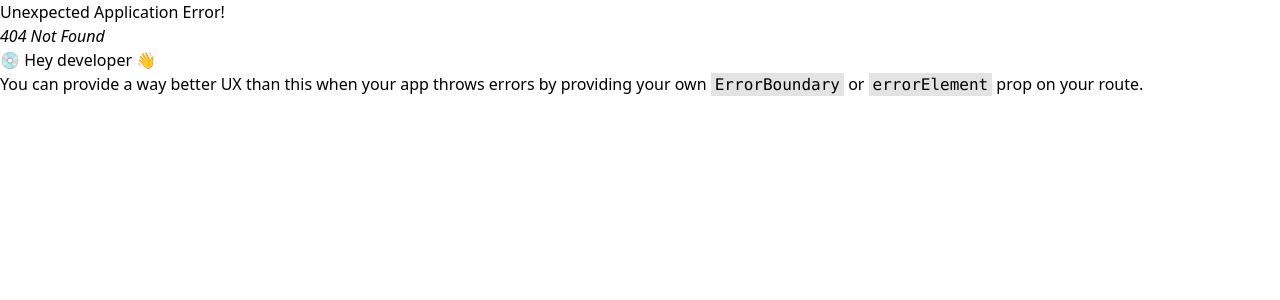
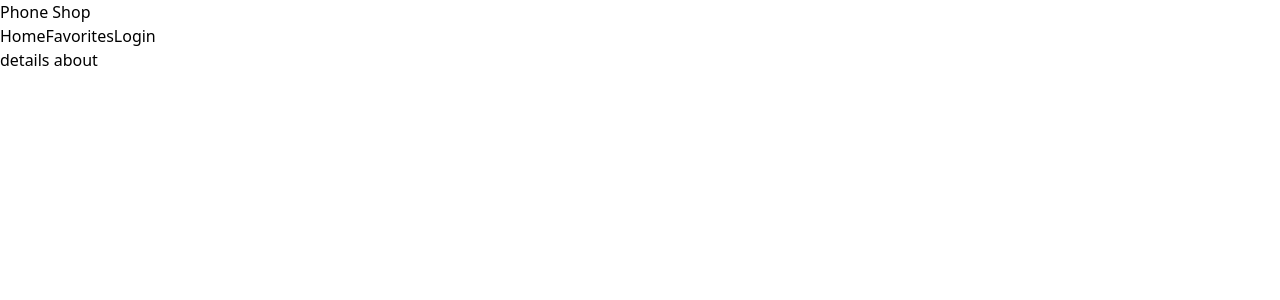
Before and after one commit to iamdevsajjad/phone-shop, a React (Vite) app: page /phones/1 in a window 1280 px wide. Before the commit this address had no page. Shown: the top 300 px of the page. Built offline with nearby package versions, Linux system fonts and the light colour scheme.

Commit message:
error page added

```diff
--- a/src/components/Shared/Phones/Phone/Phone.jsx
+++ b/src/components/Shared/Phones/Phone/Phone.jsx
@@ -1,13 +1,11 @@
 import React from "react";
+import { Link } from "react-router-dom";
 
-const Phone = ({phone}) => {
+const Phone = ({ phone }) => {
   return (
     <div className="relative flex flex-col text-gray-700 bg-white shadow-md w-96 rounded-xl bg-clip-border">
       <div className="relative mx-4 mt-4 overflow-hidden text-gray-700 bg-white h-2/3 rounded-xl bg-clip-border">
-        <img
-          src={phone.image}
-          className="object-cover h-60 mx-auto"
-        />
+        <img src={phone.image} className="object-cover h-60 mx-auto" />
       </div>
       <div className="p-6">
         <div className="flex items-center justify-between mb-2">
@@ -23,12 +21,14 @@ const Phone = ({phone}) => {
         </p>
       </div>
       <div className="p-6 pt-0">
+        <Link to={`/phones/${phone.id}`}>
           <button
             className="block w-full select-none rounded-lg bg-blue-gray-900/10 py-3 px-6 text-center align-middle font-sans text-xs font-bold uppercase text-blue-gray-900 transition-all hover:scale-105 focus:scale-105 focus:opacity-[0.85] active:scale-100 active:opacity-[0.85] disabled:pointer-events-none disabled:opacity-50 disabled:shadow-none bg-gray-200"
             type="button"
           >
             See Details
           </button>
+        </Link>
       </div>
     </div>
   );
--- a/src/page/Route.jsx
+++ b/src/page/Route.jsx
@@ -1,6 +1,8 @@
 
 import { createBrowserRouter } from "react-router-dom";
 import MainLayout from "../components/Shared/MainLayout/MainLayout";
+import Details from "../pages/Details/Details";
+import ErrorPage from "../pages/ErrorPage/ErrorPage";
 import Favorite from "../pages/Favorite/Favorite";
 import Home from "../pages/Home/Home";
 import Login from "../pages/Login/Login";
@@ -10,6 +12,7 @@ const router = createBrowserRouter([
   {
     path: "/",
     element:<MainLayout/>,
+    errorElement:<ErrorPage/>,
     children:[
       {
         path: "/",
@@ -21,6 +24,10 @@ const router = createBrowserRouter([
         element:<Favorite/>
       },
       {
+        path: '/phones/:id',
+        element:<Details/>
+      },
+      {
         path: "/login",
         element:<Login/>
       },
--- /dev/null
+++ b/src/pages/Details/Details.jsx
@@ -0,0 +1,11 @@
+import React from 'react';
+
+const Details = () => {
+    return (
+        <div>
+            details about
+        </div>
+    );
+};
+
+export default Details;
--- /dev/null
+++ b/src/pages/ErrorPage/ErrorPage.jsx
@@ -0,0 +1,11 @@
+import React from 'react';
+
+const ErrorPage = () => {
+    return (
+        <div className='flex items-center justify-center h-[100vh]'>
+            <h1 className='text-7xl font-semibold'>Error</h1>
+        </div>
+    );
+};
+
+export default ErrorPage;
```
Lines whose indentation alone changed are shown as unchanged.
